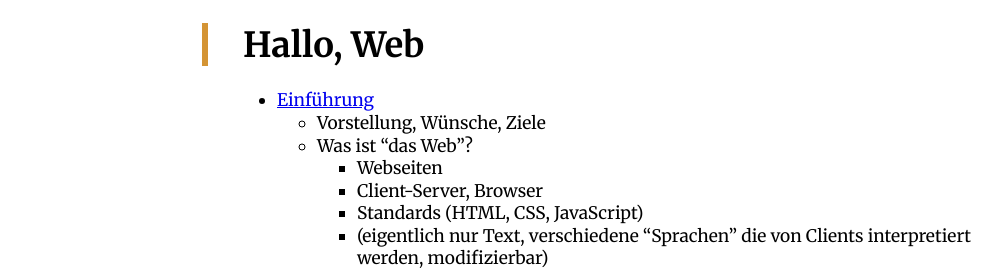
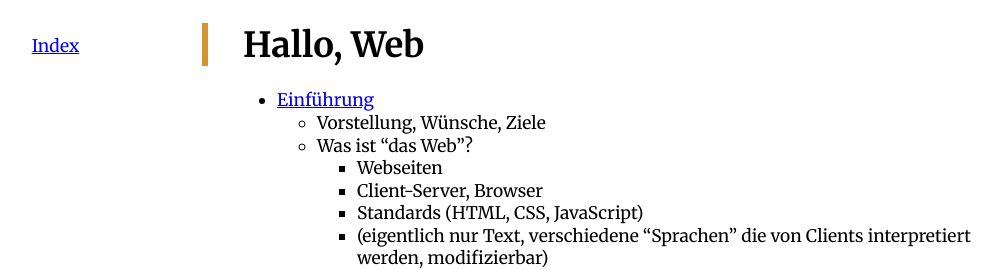
Before and after one commit to heyLu/web101, a Jekyll site: the page built from index.md, in a window 1280 px wide. Shown: the top 270 px of the page, without its empty margins (3-1005 px from the left). Built offline with Jekyll 4.4.1, drawn with Linux system fonts in a browser that asks for light colours.

Commit message:
link back to the main page on all pages.

```diff
--- a/_layouts/page.html
+++ b/_layouts/page.html
@@ -8,6 +8,16 @@
   </head>
 
   <body>
+    <nav id="nav">
+      <a href="../">Index</a>
+      <!--<ul>
+        <li><a href="../introduction.html">Einführung</a></li>
+        <li><a href="../more-html.html">Mehr HTML</a></li>
+        <li><a href="../more-css.html">Mehr CSS</a></li>
+        <li><a href="../publishing.html">Veröffentlichen</a></li>
+      </ul>-->
+    </nav>
+
     {{page.content | markdownify}}
   </body>
 </html>
--- a/simple.css
+++ b/simple.css
@@ -19,3 +19,19 @@ code { background-color: #f5f5f5; }
 
 li { line-height: 1.3em; }
 li > p { margin: 0; }
+
+#nav {
+    position: fixed;
+    top: 1em;
+    left: 1em;
+    padding: 1em;
+}
+
+@media (max-width: 1050px) {
+    body { margin: 0 1em; }
+
+    #nav {
+        position: relative;
+        padding: 0;
+    }
+}
```
